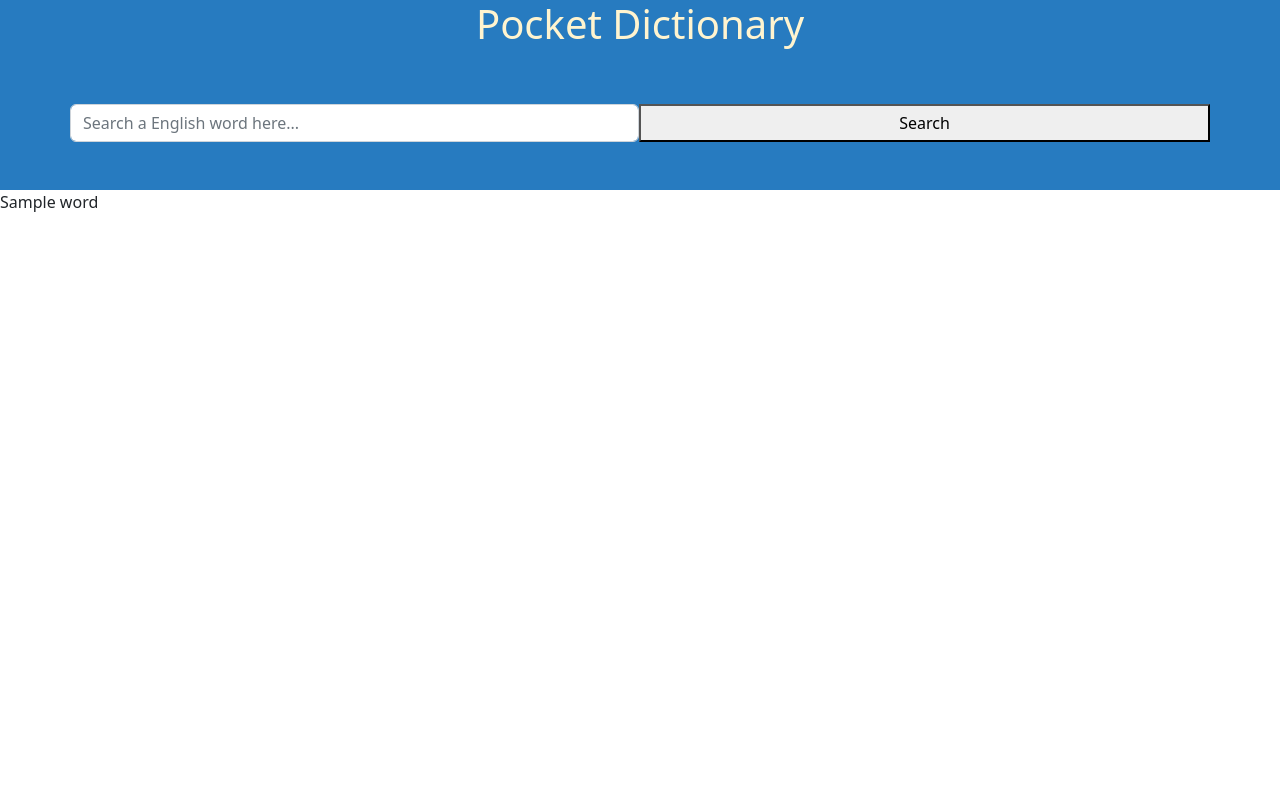
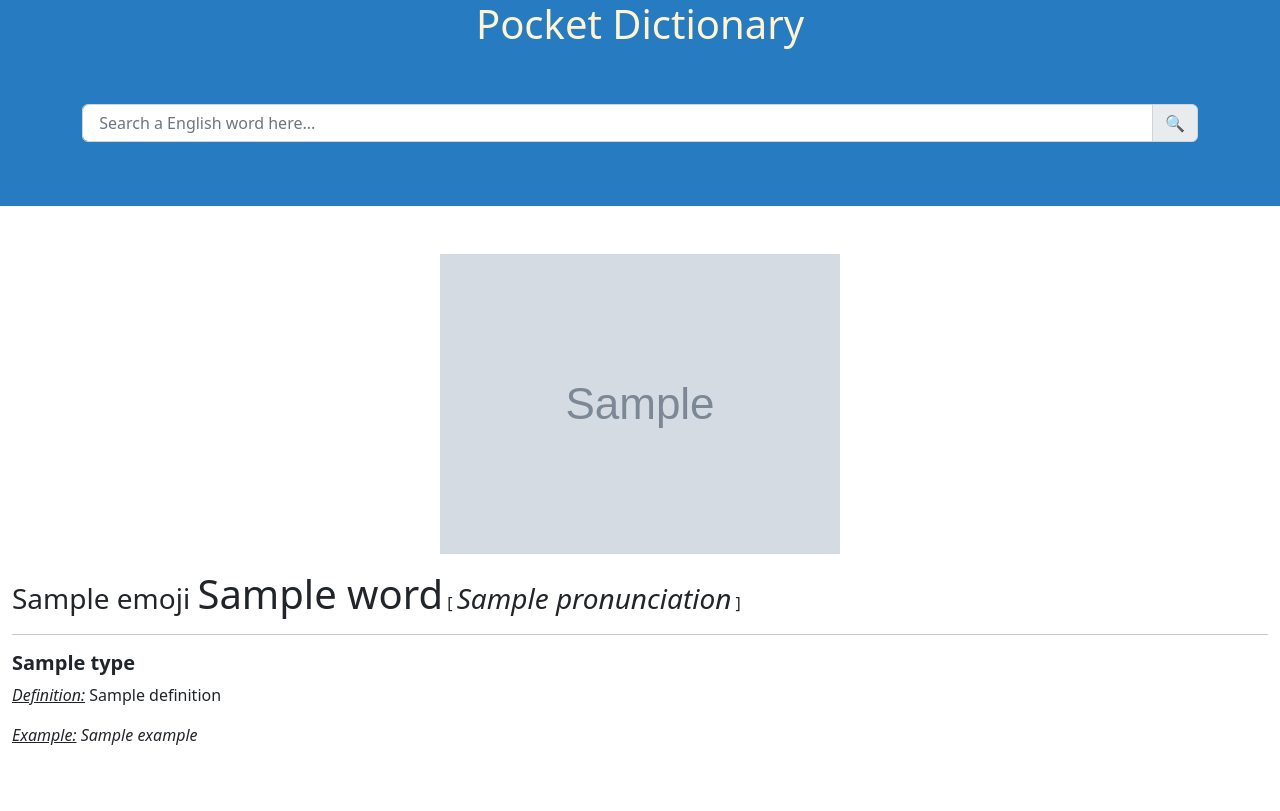
Before and after one commit to viralRupani/pocket-dictionary, a Flask app: template templates/word.html in a window 1280 px wide. Before the commit the page ends 212 px from the top, so only its background shows below. Run offline with Flask 2, Linux system fonts and the light colour scheme; the template is opened without the code that fills it: most values are stand-ins (such as "Sample title", 1, 10 or a date in 2020); grey boxes marked "Sample" are stand-in pictures.

Commit message:
update: add word div

```diff
--- a/templates/base.html
+++ b/templates/base.html
@@ -1,5 +1,6 @@
 <!doctype html>
 <html lang="en">
+
 <head>
     <meta charset="UTF-8">
     <meta name="viewport"
@@ -8,25 +9,28 @@
     <title>{% block title %} {% endblock title %}</title>
 
     <!-- CSS only -->
-        <link href="https://cdn.jsdelivr.net/npm/bootstrap@5.2.0/dist/css/bootstrap.min.css" rel="stylesheet" integrity="sha384-gH2yIJqKdNHPEq0n4Mqa/HGKIhSkIHeL5AyhkYV8i59U5AR6csBvApHHNl/vI1Bx" crossorigin="anonymous">
+    <link href="https://cdn.jsdelivr.net/npm/bootstrap@5.2.0/dist/css/bootstrap.min.css" rel="stylesheet"
+        integrity="sha384-gH2yIJqKdNHPEq0n4Mqa/HGKIhSkIHeL5AyhkYV8i59U5AR6csBvApHHNl/vI1Bx" crossorigin="anonymous">
     <link rel="stylesheet" href="{{ url_for('static', filename='styles.css') }}">
 
 </head>
+
 <body>
 
     <header class="container-fluid header">
         <nav class="container text-center h1">
             <h1 class="header-title">Pocket Dictionary</h1>
-                <em><h6 class="header-title"></h6></em>
+            <em>
+                <h6 class="header-title"></h6>
+            </em>
         </nav>
         <div class="container text-center">
             <form class="row py-5" action="{{ url_for('home_page') }}" method="POST">
-                    <!-- <input type="password" class="form-control col-4"> -->
-                    <input class="form-control col" type="text" name="word" placeholder="Search a English word here...">
-                    <button class="col" type="submit">Search</button>
+                <div class="input-group mb-3">
+                    <input type="text" class="form-control" name="word" placeholder=" Search a English word here...">
+                    <button class="input-group-text" id="basic-addon2">🔍</button>
+                </div>
             </form>
-
-
         </div>
     </header>
     {% block body %} {% endblock body %}
@@ -34,7 +38,10 @@
     <!--jquery-->
     <script src="https://ajax.googleapis.com/ajax/libs/jquery/3.6.0/jquery.min.js"></script>
     <!-- JavaScript Bundle with Popper -->
-        <script src="https://cdn.jsdelivr.net/npm/bootstrap@5.2.0/dist/js/bootstrap.bundle.min.js" integrity="sha384-A3rJD856KowSb7dwlZdYEkO39Gagi7vIsF0jrRAoQmDKKtQBHUuLZ9AsSv4jD4Xa" crossorigin="anonymous"></script>
+    <script src="https://cdn.jsdelivr.net/npm/bootstrap@5.2.0/dist/js/bootstrap.bundle.min.js"
+        integrity="sha384-A3rJD856KowSb7dwlZdYEkO39Gagi7vIsF0jrRAoQmDKKtQBHUuLZ9AsSv4jD4Xa"
+        crossorigin="anonymous"></script>
     <script src="../static/index.js"></script>
 </body>
+
 </html>
--- a/templates/word.html
+++ b/templates/word.html
@@ -3,5 +3,23 @@
 {% block title %} word {% endblock title %}
 
 {% block body %}
-    {{word}}
+    <div class="container-fluid word-container">
+        <div class="row py-5">
+            <div class="col-12 mb-3 text-center">
+                <img class="word-img" src="{{word['definitions'][0]['image_url']}}" alt="image not found">
+            </div>
+            <div class="col-12 word-definitions">
+                <span class="h3">{{ word['definitions'][0]['emoji'] }} </span>
+                <span class="h1">{{ word['word'] }}</span> [ <em class="h3">{{ word['pronunciation'] }}</em> ]
+                <hr>
+                <p class="h5"><b>{{ word['definitions'][0]['type'] }}</b></p>
+                <p><em><u>Definition:</u></em> {{ word['definitions'][0]['definition'] }}</p>
+                <em><p><em><u>Example:</u></em> {{ word['definitions'][0]['example'] }}</p></em>
+                <p></p>
+            </div>
+        </div>
+
+
+
+    </div>
 {% endblock body %}
```
Lines whose indentation alone changed are shown as unchanged.
